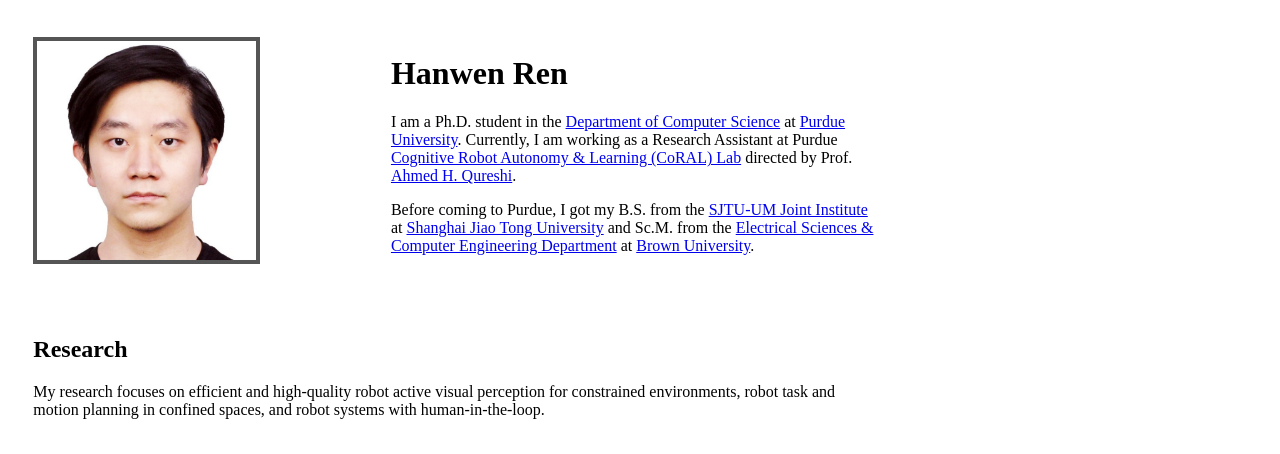
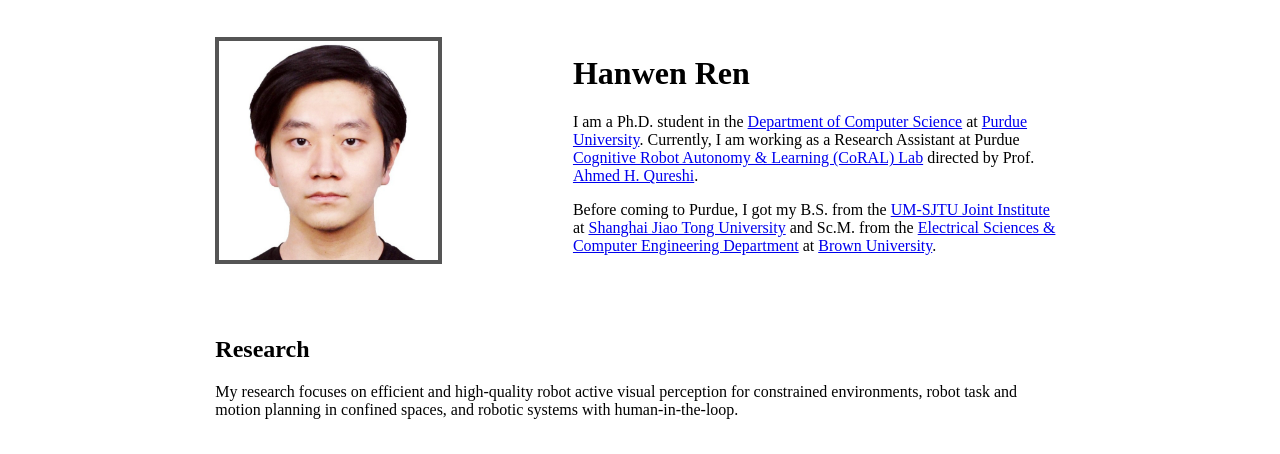
Before and after one commit to xxxxhrxxxx/xxxxhrxxxx.github.io, a plain HTML site: page index.html in a window 1280 px wide. Shown: the top 454 px of the page. Drawn offline with Linux system fonts and the light colour scheme.

Commit message:
align left and right margin

```diff
--- a/index.html
+++ b/index.html
@@ -21,6 +21,8 @@
 	table.fixed {
 		table-layout:fixed;
 		width:900px;
+		margin-left:auto;
+		margin-right:auto;
 	}
 </style>
 <body>
@@ -45,7 +47,7 @@
 					I am a Ph.D. student in the <a href="https://www.cs.purdue.edu">Department of Computer Science</a> at <a href="https://www.purdue.edu">Purdue University</a>. Currently, I am working as a Research Assistant at Purdue <a href="https://corallab.net">Cognitive Robot Autonomy & Learning (CoRAL) Lab</a> directed by Prof. <a href = "https://qureshiahmed.github.io">Ahmed H. Qureshi</a>.
 				</p>
 				<p>
-					Before coming to Purdue, I got my B.S. from the <a href="https://www.ji.sjtu.edu.cn">SJTU-UM Joint Institute</a> at <a href="https://en.sjtu.edu.cn">Shanghai Jiao Tong University</a> and Sc.M. from the <a href="https://engineering.brown.edu">Electrical Sciences & Computer Engineering Department</a> at <a href="https://www.brown.edu">Brown University</a>.
+					Before coming to Purdue, I got my B.S. from the <a href="https://www.ji.sjtu.edu.cn">UM-SJTU Joint Institute</a> at <a href="https://en.sjtu.edu.cn">Shanghai Jiao Tong University</a> and Sc.M. from the <a href="https://engineering.brown.edu">Electrical Sciences & Computer Engineering Department</a> at <a href="https://www.brown.edu">Brown University</a>.
 				</p>
 			</td>
 		</tr>
@@ -57,7 +59,7 @@
 					<h2>Research</h2>
 					<p>
 						My research focuses on efficient and high-quality robot active visual perception for constrained environments, robot task and motion planning in confined spaces,
-						and robot systems with human-in-the-loop.
+						and robotic systems with human-in-the-loop.
 					</p>
 				</td>
 			</tr>
```
